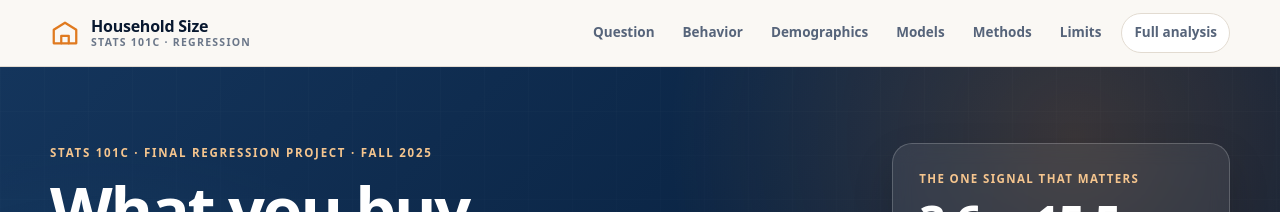
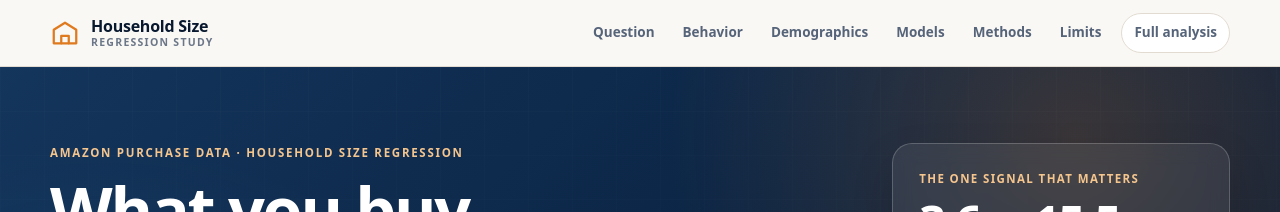
Before and after one commit to SummerKirbs/Amazon-Consumer-Household-Size-Prediction, a plain HTML site: page index.html in a window 1280 px wide. Shown: the top 212 px of the page. Drawn offline with Linux system fonts and the light colour scheme.

Commit message:
Remove course-specific labels from the report and dashboard

```diff
--- a/index.html
+++ b/index.html
@@ -24,7 +24,7 @@
       </svg>
       <span>
         Household Size
-        <small>STATS 101C &middot; Regression</small>
+        <small>Regression study</small>
       </span>
     </a>
     <nav aria-label="Sections">
@@ -44,7 +44,7 @@
 <section class="hero" id="top">
   <div class="wrap hero-grid">
     <div>
-      <p class="eyebrow eyebrow-light">STATS 101C &middot; Final regression project &middot; Fall 2025</p>
+      <p class="eyebrow eyebrow-light">Amazon purchase data &middot; Household size regression</p>
       <h1>What you buy says more than who you are</h1>
       <p class="lede">
         The survey asks each respondent how many people live in their household. The purchase
```
Also changed, not shown: 1 other file.
